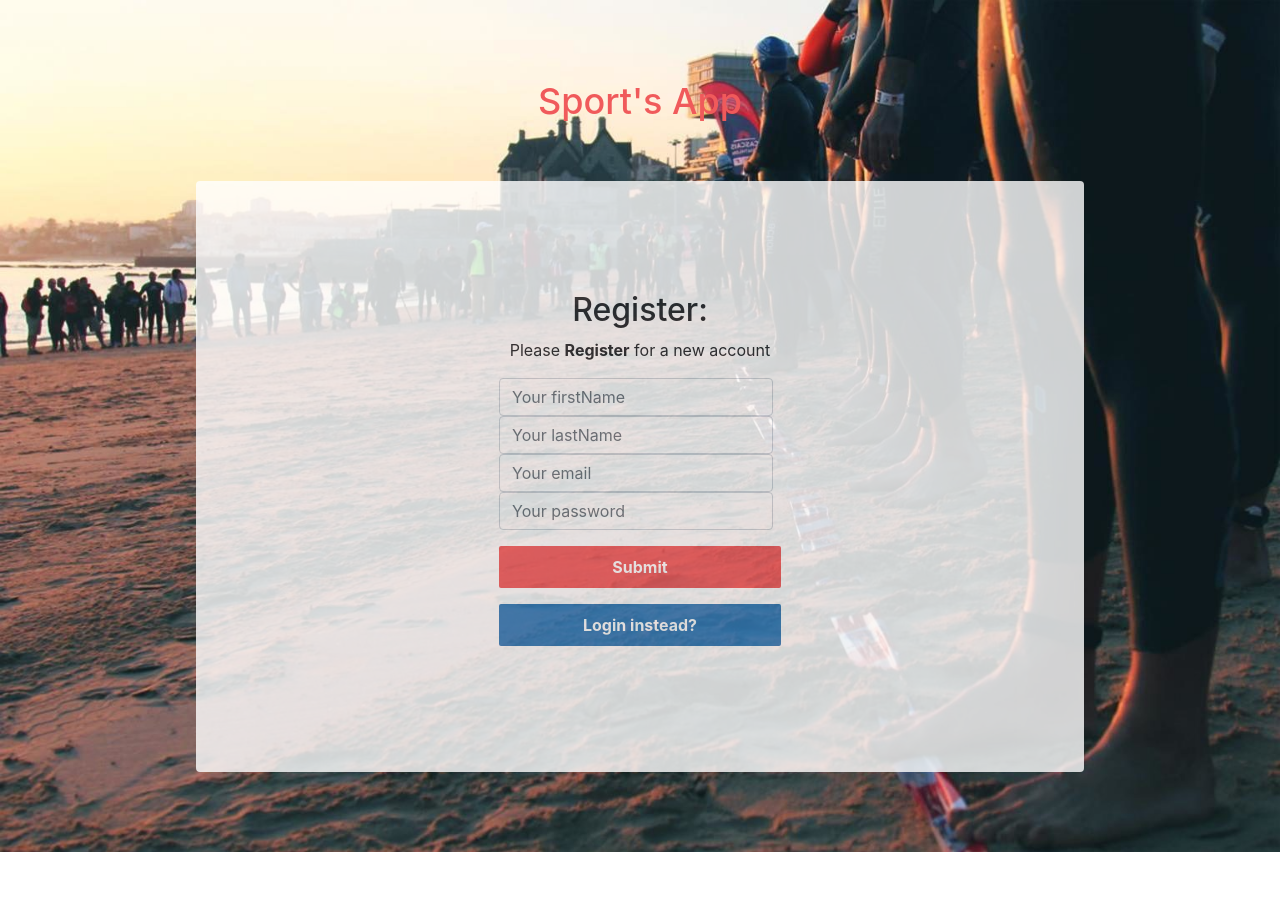
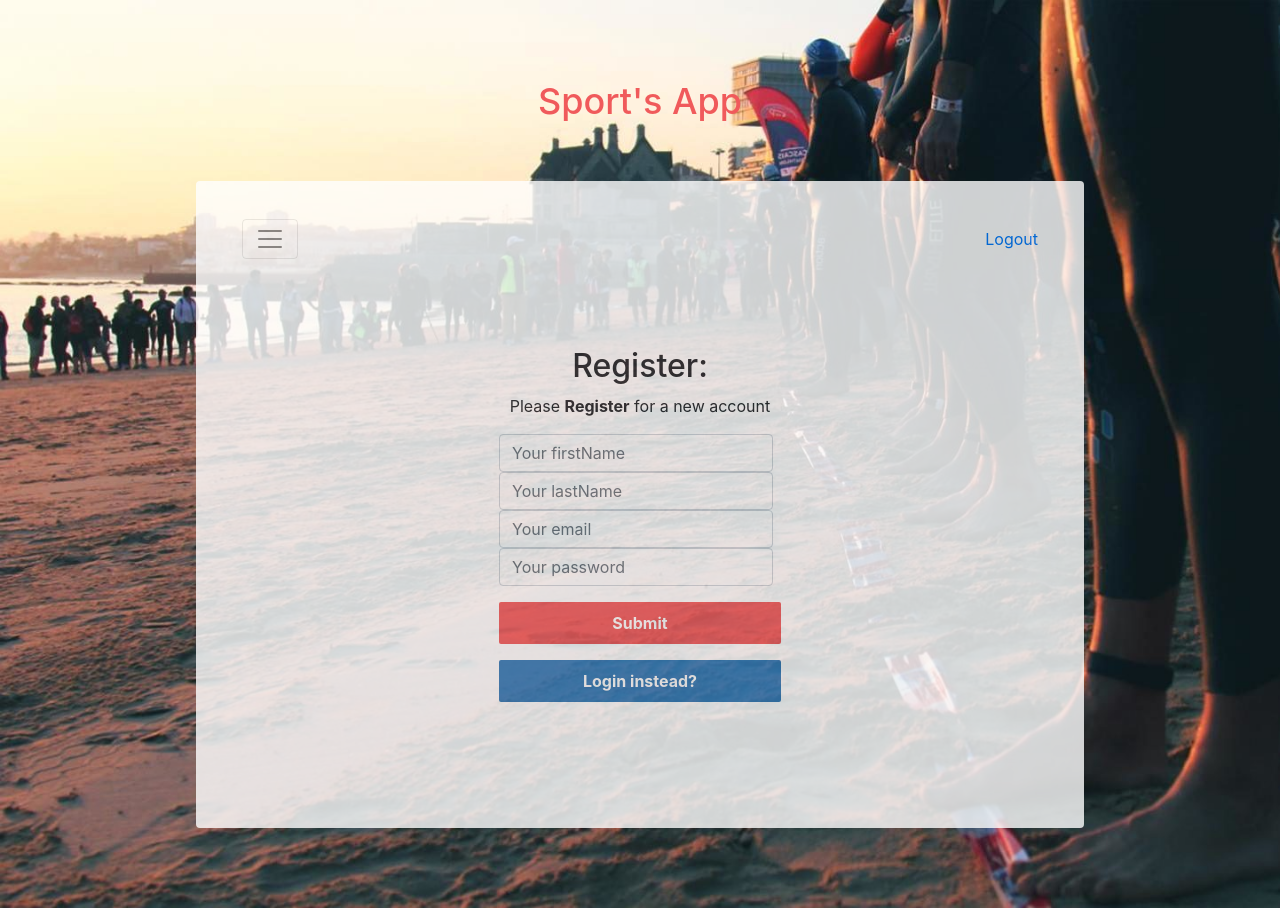
Before and after one commit to lucasbarroso23/Sports-app-MernBootcamp, a React (Create React App) app in the folder frontend/: page /register in a window 1280 px wide. Before the commit the page ends 852 px from the top, so only its background shows below. Built offline with nearby package versions, Linux system fonts and the light colour scheme; sample sign-in values are in the browser's storage.

Commit message:
Aprimorando o frontend, adicionado uma navbar dinamica e modificando o visual dos filtros de eventos

```diff
--- a/frontend/src/App.js
+++ b/frontend/src/App.js
@@ -1,17 +1,19 @@
 import React from 'react';
-import {Container} from 'reactstrap'
+import { Container } from 'reactstrap'
 import Routes from './routes'
+import { ContextWrapper } from './user-context'
 import './App.css';
 
 function App() {
   return (
-    <Container>
-      <h1>Sport's App</h1>
-      <div className="content">
-     <Routes/>
-      </div>
-    </Container>
-
+    <ContextWrapper>
+      <Container>
+        <h1>Sport's App</h1>
+        <div className="content">
+          <Routes />
+        </div>
+      </Container>
+    </ContextWrapper>
 
   );
 }
--- /dev/null
+++ b/frontend/src/components/TopNav.js
@@ -0,0 +1,39 @@
+import React, { useState, useContext } from 'react';
+import { Collapse, Navbar, NavbarToggler, Nav, NavItem } from 'reactstrap';
+import { Link } from 'react-router-dom';
+import { UserContext } from '../user-context'
+
+const TopNav = () => {
+    const { isLoggedIn, setIsLoggedIn } = useContext(UserContext);
+
+    const [collapsed, setCollapsed] = useState(true);
+
+    const toggleNavbar = () => setCollapsed(!collapsed);
+
+    const logoutHandler = () => {
+        localStorage.removeItem('user');
+        localStorage.removeItem('user_id')
+        setIsLoggedIn(false)
+    }
+
+    return  isLoggedIn ?
+        <div>
+            <Navbar color="faded" light>
+                <NavbarToggler onClick={toggleNavbar} />
+                <Link to="/login" onClick={logoutHandler}>Logout</Link>
+                <Collapse isOpen={!collapsed} navbar>
+                    <Nav navbar>
+                        <NavItem>
+                            <Link to="/events" >Events</Link>
+                        </NavItem>
+                        <NavItem>
+                            <Link to="/" >Dashboard</Link>
+                        </NavItem>
+                    </Nav>
+                </Collapse>
+            </Navbar>
+        </div>
+    : ""
+}
+
+export default TopNav;
--- a/frontend/src/pages/Dashboard/index.js
+++ b/frontend/src/pages/Dashboard/index.js
@@ -1,12 +1,13 @@
 import React, { useEffect, useState, useMemo } from 'react';
 import api from "../../services/api";
 import moment from 'moment';
-import { Button, ButtonGroup, Alert } from 'reactstrap'
+import { Button, ButtonGroup, Alert, Dropdown, DropdownItem, DropdownMenu, DropdownToggle } from 'reactstrap'
 import socketio from 'socket.io-client';
 import './dashboard.css';
 
 //Dashboard will show all the events
 export default function Dashboard({ history }) {
+
     const [events, setEvents] = useState([]);
     const user = localStorage.getItem('user');
     const user_id = localStorage.getItem('user_id');
@@ -16,6 +17,9 @@
     const [success, setSuccess] = useState(false);
     const [messageHandler, setMessageHandler] = useState('');
     const [eventsRequest, setEventsRequest] = useState([]);
+    const [dropDownOpen, setDropDownOpen] = useState(false);
+
+    const toggle = () => setDropDownOpen(!dropDownOpen)
 
     useEffect(() => {
         getEvents()
@@ -24,7 +28,7 @@
     const socket = useMemo(
         () =>
             socketio('http://localhost:8000/', { query: { user: user_id } }),
-            [user_id]
+        [user_id]
     );
 
     useEffect(() => {
@@ -78,12 +82,6 @@
         }
     }
 
-    const logoutHandler = () => {
-        localStorage.removeItem('user');
-        localStorage.removeItem('user_id')
-        history.push('/login');
-    }
-
     const regitrationRequestHandler = async (event) => {
         try {
             await api.post(`/registration/${event.id}`, {}, { headers: { user } })
@@ -118,27 +116,28 @@
                                 <strong>{request.user.email}</strong> is requesting to register to your event
                             <strong>{request.event.title}</strong>
                             </div>
-                                <ButtonGroup>
-                                    <Button color="success" onClick={() => { }}>Accept</Button>
-                                    <Button color="danger" onClick={() => { }}>Denied</Button>
-                                </ButtonGroup>
+                            <ButtonGroup>
+                                <Button color="success" onClick={() => { }}>Accept</Button>
+                                <Button color="danger" onClick={() => { }}>Denied</Button>
+                            </ButtonGroup>
                         </li>
                     )
                 })}
 
             </ul>
             <div className="filter-panel">
-                <ButtonGroup>
-                    <Button color="primary" onClick={() => filterHandler(null)} active={rSelected === null}>All sports</Button>
-                    <Button color="primary" onClick={myEventsHandler} active={rSelected === "myevents"}>My events</Button>
-                    <Button color="primary" onClick={() => filterHandler("running")} active={rSelected === "running"}>Running</Button>
-                    <Button color="primary" onClick={() => filterHandler("cycling")} active={rSelected === "cycling"}>Cycling</Button>
-                    <Button color="primary" onClick={() => filterHandler("swimming")} active={rSelected === "swimming"}>swimming</Button>
-                </ButtonGroup>
-                <ButtonGroup>
-                    <Button color="success" onClick={() => history.push('/events')}>Create event</Button>
-                    <Button color="danger" onClick={logoutHandler}>Logout</Button>
-                </ButtonGroup>
+                <Dropdown isOpen={dropDownOpen} toggle={toggle}>
+                    <DropdownToggle color="primary" caret>
+                        filter
+                    </DropdownToggle>
+                    <DropdownMenu>
+                        <DropdownItem onClick={() => filterHandler(null)} active={rSelected === null}>All Sports</DropdownItem>
+                        <DropdownItem onClick={myEventsHandler} active={rSelected === "myevents"}>My events</DropdownItem>
+                        <DropdownItem onClick={() => filterHandler("running")} active={rSelected === "running"}>Running</DropdownItem>
+                        <DropdownItem onClick={() => filterHandler("cycling")} active={rSelected === "cycling"}>Cycling</DropdownItem>
+                        <DropdownItem onClick={() => filterHandler("swimming")} active={rSelected === "swimming"}>Swimming</DropdownItem>
+                    </DropdownMenu>
+                </Dropdown>
             </div>
             <ul className="events-list">
                 {events.map(event => (
--- a/frontend/src/pages/Login/index.js
+++ b/frontend/src/pages/Login/index.js
@@ -1,13 +1,14 @@
-import React, { useState } from 'react';
+import React, { useState, useContext } from 'react';
 import api from '../../services/api';
 import { Button, Form, FormGroup, Input, Container, Alert } from 'reactstrap';
+import { UserContext } from '../../user-context'
 
 export default function Login({ history }) {
-
-    const [ email, setEmail ] = useState("")
-    const [ password, setPassword ] = useState("")
-    const [ error, setError] = useState(false)
-    const [ errorMessage, setErrorMessage] = useState("")
+    const { setIsLoggedIn } = useContext(UserContext);
+    const [email, setEmail] = useState("")
+    const [password, setPassword] = useState("")
+    const [error, setError] = useState(false)
+    const [errorMessage, setErrorMessage] = useState("")
 
     const handleSubmit = async evt => {
         evt.preventDefault();
@@ -18,15 +19,16 @@
         const user = response.data.user || false;
 
         try {
-            if(user && user_id){
+            if (user && user_id) {
                 localStorage.setItem('user', user)
                 localStorage.setItem('user_id', user_id)
+                setIsLoggedIn(true)
                 history.push('/')
-            }else{
+            } else {
                 const { message } = response.data;
                 setError(true)
                 setErrorMessage(message)
-                setTimeout(() =>{
+                setTimeout(() => {
                     setError(false)
                     setErrorMessage("")
                 }, 2000)
@@ -42,14 +44,14 @@
         <Container>
             <h2>Login:</h2>
             <p>Please <strong>Login</strong> into your account</p>
-            <Form onSubmit = {handleSubmit}>
+            <Form onSubmit={handleSubmit}>
                 <div className="input-group">
                     <FormGroup className="form-group"></FormGroup>
                     <FormGroup className="mb-2 mr-sm-2 mb-sm-0">
                         <Input type="email" name="email" id="email" placeholder="Your email" onChange={evt => setEmail(evt.target.value)} />
                     </FormGroup>
                     <FormGroup className="mb-2 mr-sm-2 mb-sm-0">
-                    <Input type="password" name="password" id="password" placeholder="Your password" onChange={evt => setPassword(evt.target.value)}/>
+                        <Input type="password" name="password" id="password" placeholder="Your password" onChange={evt => setPassword(evt.target.value)} />
                     </FormGroup>
                 </div>
                 <FormGroup>
--- a/frontend/src/pages/Register/index.js
+++ b/frontend/src/pages/Register/index.js
@@ -1,9 +1,10 @@
-import React, { useState } from 'react';
+import React, { useState, useContext } from 'react';
 import api from '../../services/api';
 import { Button, Form, FormGroup, Input, Container, Alert } from 'reactstrap';
+import {UserContext} from '../../user-context'
 
 export default function Register({ history }) {
-
+    const { setIsLoggedIn } = useContext(UserContext);
     const [email, setEmail] = useState("")
     const [password, setPassword] = useState("")
     const [firstName, setFirstName] = useState("")
@@ -29,6 +30,7 @@
             if (user && user_id) {
                 localStorage.setItem('user', user)
                 localStorage.setItem('user_id', user_id)
+                setIsLoggedIn(true)
                 console.log('funcionando')
                 history.push('/')
             } else {
--- a/frontend/src/routes.js
+++ b/frontend/src/routes.js
@@ -1,13 +1,16 @@
 import React from 'react'
-import {BrowserRouter, Switch, Route} from 'react-router-dom'
+import { BrowserRouter, Switch, Route } from 'react-router-dom'
 import Login from './pages/Login/'
 import Dashboard from './pages/Dashboard/'
 import Register from './pages/Register/'
 import EventsPage from './pages/EventsPage'
+import TopNav from './components/TopNav'
 
-export default function Routes(){
-    return(
+
+export default function Routes() {
+    return (
         <BrowserRouter>
+            <TopNav />
             <Switch>
                 <Route path='/' exact component={Dashboard} />
                 <Route path='/login' exact component={Login} />
--- /dev/null
+++ b/frontend/src/user-context.js
@@ -0,0 +1,24 @@
+import React, {useState, createContext} from 'react';
+
+export const UserContext = createContext()
+
+export const ContextWrapper = (props) => {
+    const defaultValueHandler = () => {
+        const user = localStorage.getItem('user');
+        if(user) return true;
+        return false;
+    }
+
+    const [isLoggedIn, setIsLoggedIn] = useState(defaultValueHandler());
+
+    const user = {
+        isLoggedIn,
+        setIsLoggedIn
+    }
+
+    return (
+        <UserContext.Provider value={user}>
+            {props.children}
+        </UserContext.Provider>
+    )
+}
```
Lines whose indentation alone changed are shown as unchanged.
